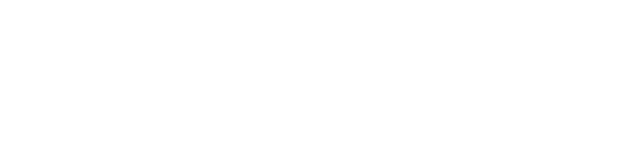
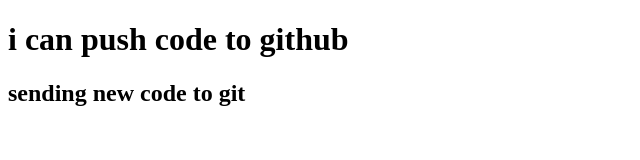
Before and after one commit to TahminaRipa/repo1, a plain HTML site: page index.html in a window 1280 px wide. Shown: the whole page, without its empty margins (0-640 px from the left). Drawn offline with Linux system fonts and the light colour scheme.

Commit message:
added header

```diff
--- a/index.html
+++ b/index.html
@@ -7,6 +7,8 @@
     <title>github</title>
 </head>
 <body>
+    <h1>i can push code to github</h1>
+    <h2> sending new code to git</h2>
 
 </body>
 </html>
```
